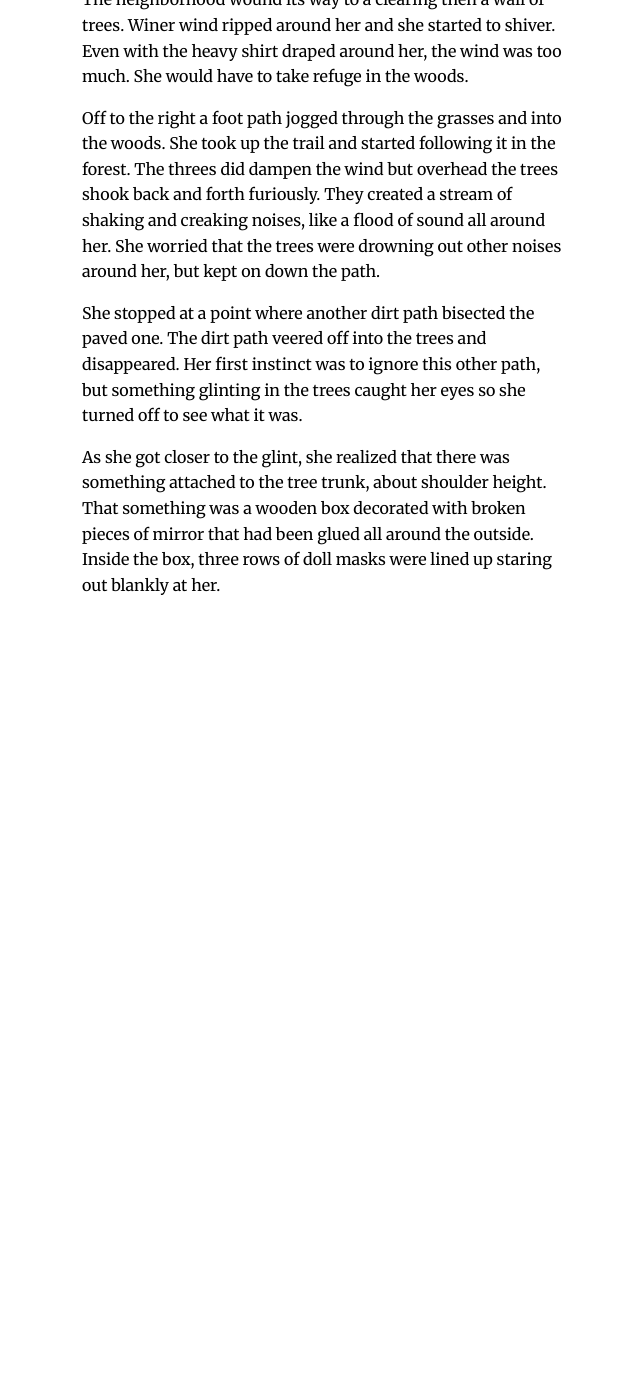
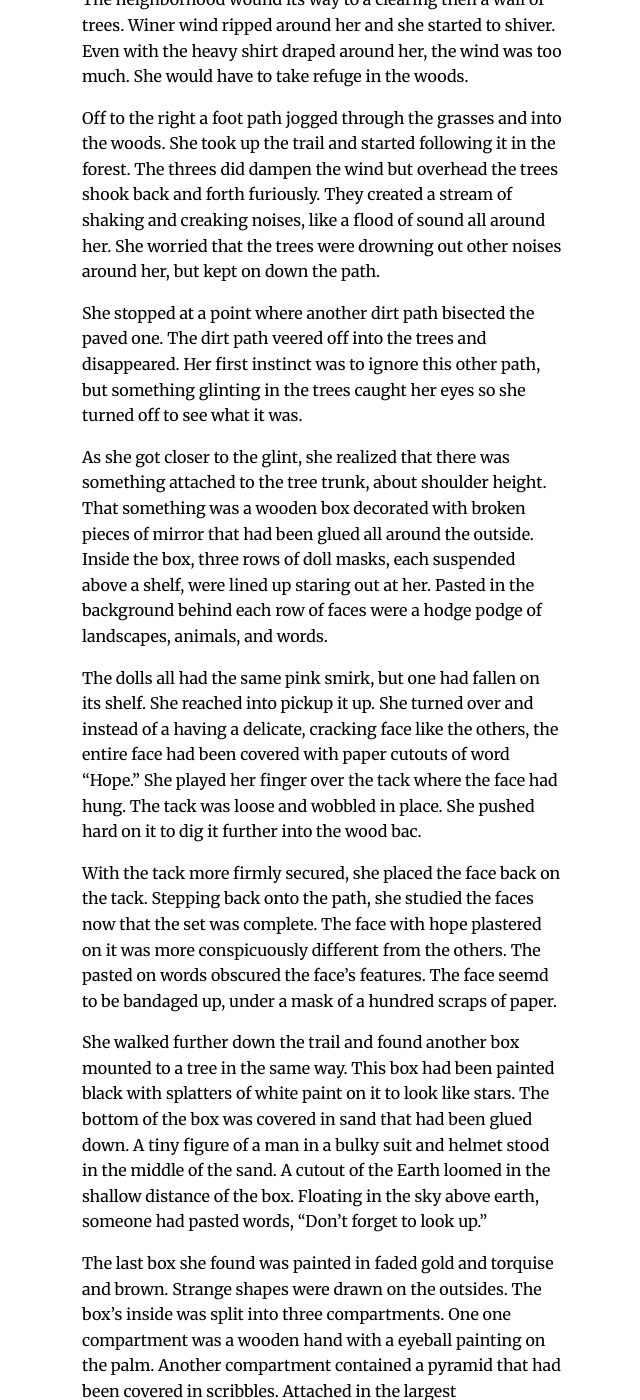
Before and after one commit to brodieaustin/building-300, a Jekyll site: the page built from index.markdown, in a window 1280 px wide and 1400 px high, scrolled down 156304 px. Shown: the whole window, without its empty margins (318-958 px from the left). Built offline with Jekyll 4.4.1, drawn with Linux system fonts in a browser that asks for light colours; our own code applies the rules of GitHub Pages for plain Markdown files; before the commit the page ends 156934 px from its top, so only the background shows below that; some of the changed text lies outside the part shown.

Commit message:
more ch 21

```diff
--- a/index.markdown
+++ b/index.markdown
@@ -2296,4 +2296,34 @@ Off to the right a foot path jogged through the grasses and into the woods. She
 
 She stopped at a point where another dirt path bisected the paved one. The dirt path veered off into the trees and disappeared. Her first instinct was to ignore this other path, but something glinting in the trees caught her eyes so she turned off to see what it was.
 
-As she got closer to the glint, she realized that there was something attached to the tree trunk, about shoulder height. That something was a wooden box decorated with broken pieces of mirror that had been glued all around the outside. Inside the box, three rows of doll masks were lined up staring out blankly at her.
+As she got closer to the glint, she realized that there was something attached to the tree trunk, about shoulder height. That something was a wooden box decorated with broken pieces of mirror that had been glued all around the outside. Inside the box, three rows of doll masks, each suspended above a shelf, were lined up staring out at her. Pasted in the background behind each row of faces were a hodge podge of landscapes, animals, and words.
+
+The dolls all had the same pink smirk, but one had fallen on its shelf. She reached into pickup it up. She turned over and instead of a having a delicate, cracking face like the others, the entire face had been covered with paper cutouts of word "Hope." She played her finger over the tack where the face had hung. The tack was loose and wobbled in place. She pushed hard on it to dig it further into the wood bac.
+
+With the tack more firmly secured, she placed the face back on the tack. Stepping back onto the path, she studied the faces now that the set was complete. The face with hope plastered on it was more conspicuously different from the others. The pasted on words obscured the face's features. The face seemd to be bandaged up, under a mask of a hundred scraps of paper.
+
+She walked further down the trail and found another box mounted to a tree in the same way. This box had been painted black with splatters of white paint on it to look like stars. The bottom of the box was covered in sand that had been glued down. A tiny figure of a man in a bulky suit and helmet stood in the middle of the sand. A cutout of the Earth loomed in the shallow distance of the box. Floating in the sky above earth, someone had pasted words, "Don't forget to look up."
+
+The last box she found was painted in faded gold and torquise and brown. Strange shapes were drawn on the outsides. The box's inside was split into three compartments. One one compartment was a wooden hand with a eyeball painting on the palm. Another compartment contained a pyramid that had been covered in scribbles. Attached in the largest compartment was a long slender rusting knife. Maybe it was a dagger or an old hunting knife. In either case, she couldn't resist reaching in yanking on the knife until it came free.
+
+She kneeled down to bury the knife down in her backpack when she heard a patter then crash of feet coming towards her. She darted behind the tree with the box and drew the gun, pointing it down the path. She tried to keep her heart from racing from fear, but also felt like she had let her guard down and felt angry with herself because of it.
+
+The person on the trail was close now. She readied herself to engage. She could hear heavy breathing, but ragged, irregular breathing. Weak breathing. But she wouldnt' take a chance. She lunged out from behind the tree and threw her weigt into the person to knock them down. She regained her footing and bore down on them with the gun.
+
+"Oh my god, I'm sorry," she said, as she realized who was on the ground, stunned, rolling side to side, and crying. "I'm so sorry. I didn't know it was you." She reached down the help the woman from the large house sit up. "Are you okay?"
+
+The woman looked overcome with despair, "No...I'm not."
+
+"What's wrong? What's going on?"
+
+"He's..." she started to sob again. "He's dead."
+
+"Dead, how? Did he...did he..."
+
+"No, he wouldn't do that. He couldn't. You say him. He saw good in everything. Even me." She started to cry again.
+
+"It's okay. It's okay." she kept repeating, not knowing why, not knowing what else to say. She sat next to the woman, silently, for a few minutes. She became aware of her surroundings again, the trees picked up their windy rustling. She couldn't take it for granted that the woman hadn't been seen, wasn't being followed. They could walk and grieve in silence, as well as sitting here on a snowy trail.
+
+"Come on," she said to the woman, digging a free hand out from under the woman's arm pit. "We have to keep moving, okay? We can't just sit here." Somehow she managed to get the woman to her feet, standing, then walking.
+
+The trail came to an end up ahead. She could see that it intersected another trail and then seemed to be a few old building. Maybe a parking lot. One of the last trees on this trail had a faded sign affixed to it reading, "Enter the Hope Trail here." They stepped onto the paved trail and let that sign get smaller with each step they took.
```
